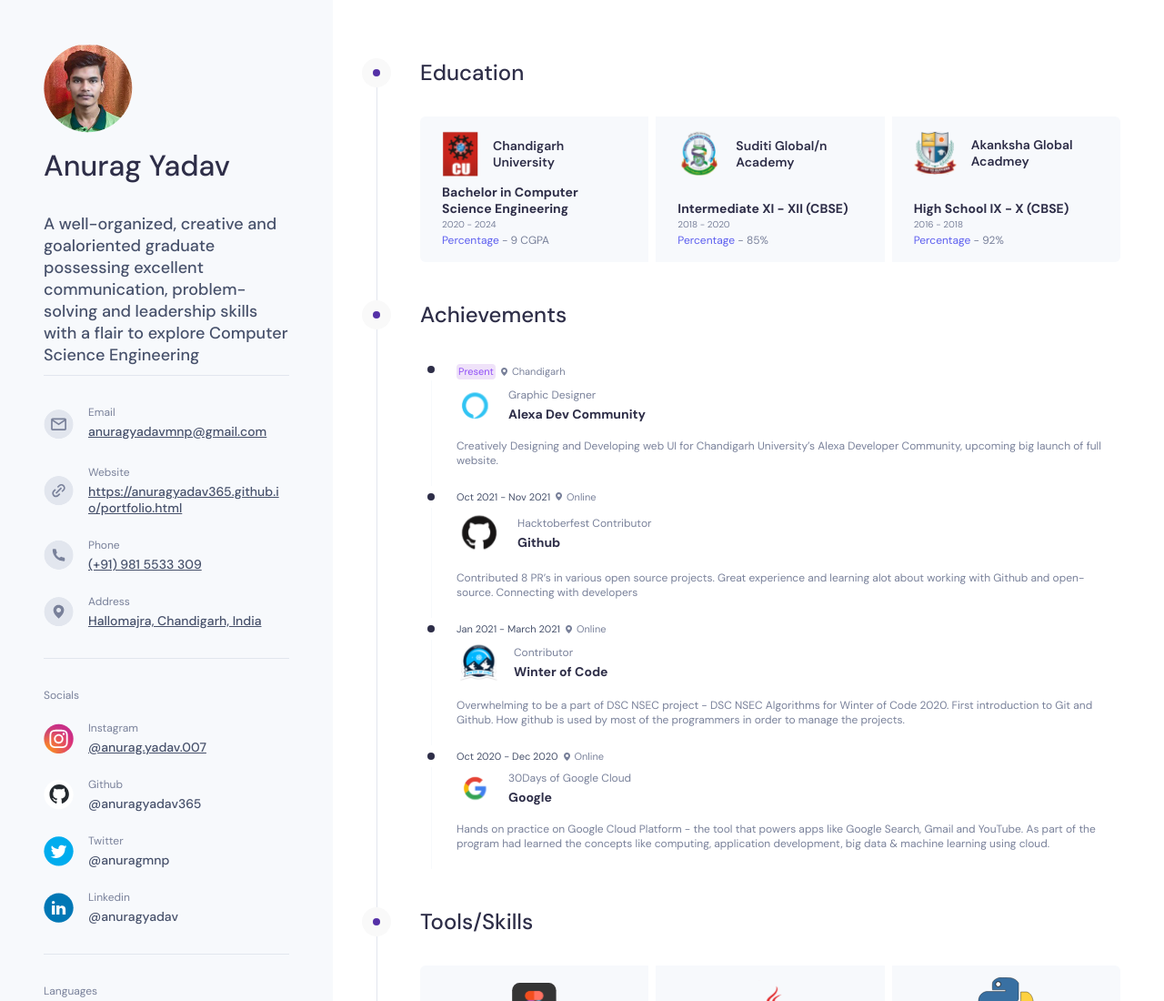
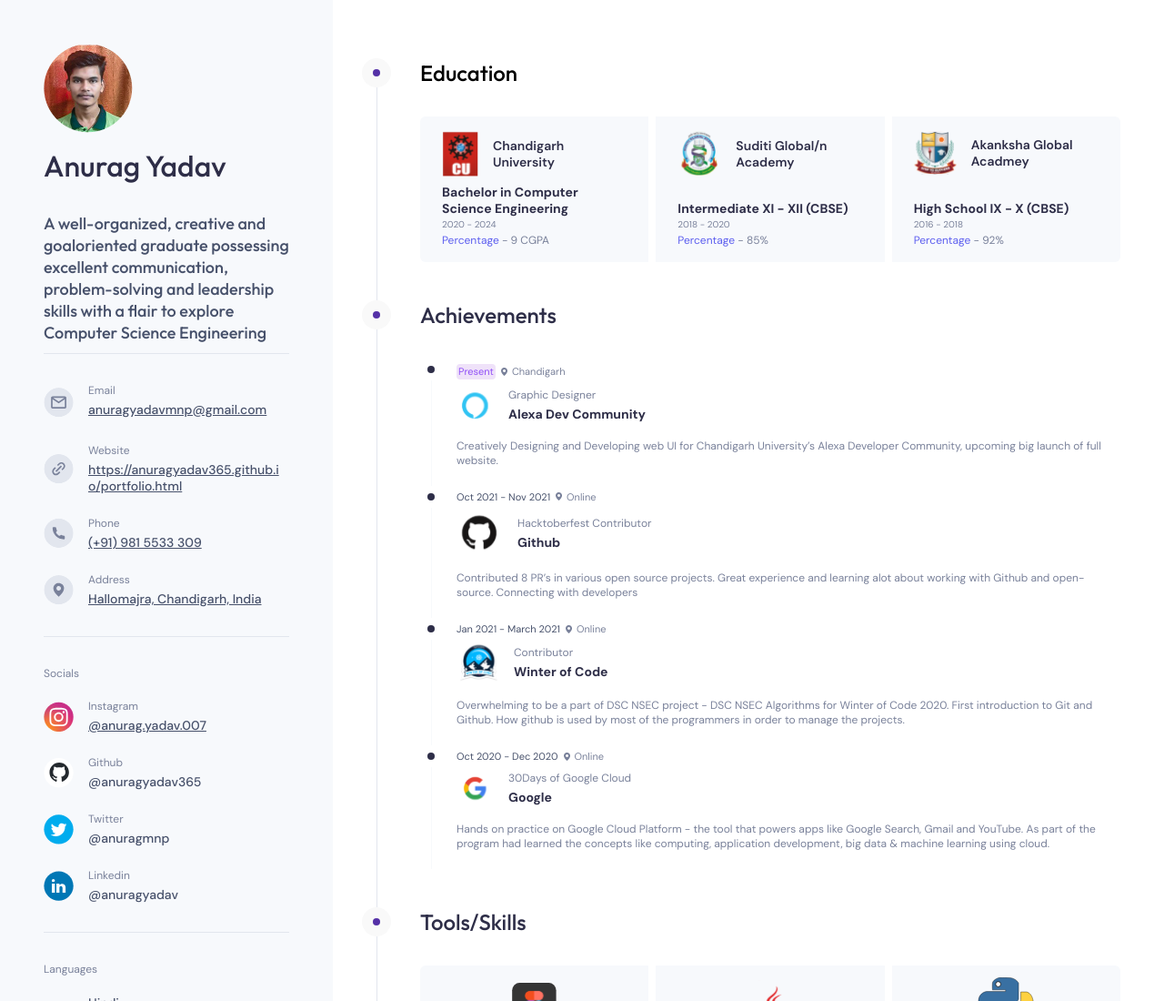
Before and after one commit to Vladislav-Chistyakov/About-Me, a Vue app: page / in a window 1280 px wide. Shown: the top 1100 px of the page at 91% size. Built offline with nearby package versions, Linux system fonts and the light colour scheme.

Commit message:
подключил шрифт Outfit

```diff
--- a/index.html
+++ b/index.html
@@ -7,6 +7,7 @@
     <link href="./src/normalize.css" rel="stylesheet">
     <link rel="preconnect" href="https://fonts.googleapis.com">
     <link rel="preconnect" href="https://fonts.gstatic.com" crossorigin>
+    <link href="https://fonts.googleapis.com/css2?family=Outfit:wght@100..900&display=swap" rel="stylesheet">
     <link href="https://fonts.googleapis.com/css2?family=DM+Sans:ital,opsz,wght@0,9..40,100..1000;1,9..40,100..1000&display=swap" rel="stylesheet">
     <title>About Me</title>
   </head>
--- a/src/assets/default.module.css
+++ b/src/assets/default.module.css
@@ -16,17 +16,4 @@
     --grey-two: #78819a;
     --grey-three: #47516b;
     --grey-four: #2e2e48;
-
-    --heading-font-weight: 500;
-    --heading-font-size: 24px;
-    --heading-line-height: 32px;
-    --heading-margin-bottom: 22px;
-
-
-    @media screen and (min-width: 1024px) {
-        --heading-font-weight: 500;
-        --heading-font-size: 24px;
-        --heading-line-height: 32px;
-        --heading-margin-bottom: 32px;
-    }
 }
--- a/src/components/Main/Achievements/index.vue
+++ b/src/components/Main/Achievements/index.vue
@@ -137,12 +137,13 @@ export default {
 
 <style scoped>
 
-.achievements__title {
-  font-weight: var(--heading-font-weight);
-  font-size: var(--heading-font-size);
-  line-height: var(--heading-line-height);
-  color: var(--heading-color);
-  margin-bottom: var(--heading-margin-bottom);
+.heading {
+  font-family: "Outfit";
+  font-weight: 500;
+  font-size: 24px;
+  line-height: 32px;
+  color: #2e2e48;
+  margin-bottom: 22px;
 }
 
 .achievements__item {
@@ -260,6 +261,13 @@ export default {
 }
 
 @media screen and (min-width: 1024px){
+  .heading {
+    font-weight: 500;
+    font-size: 24px;
+    line-height: 32px;
+    margin-bottom: 32px;
+  }
+
   .achievements__item {
     display: flex;
     flex-direction: row;
--- a/src/components/Main/CertificatesAndAwards/index.vue
+++ b/src/components/Main/CertificatesAndAwards/index.vue
@@ -48,7 +48,7 @@ export default {
 
 <template>
   <div class="certificates-and-awards">
-    <h2 class="certificates-and-awards__title">Certificates & Awards</h2>
+    <h2 class="certificates-and-awards__title heading">Certificates & Awards</h2>
     <ul class="certificates-and-awards__list">
       <li v-for="(item, index) in certificatesAndAwards" :key="index" class="certificates-and-awards__item">
         <div class="certificates-and-awards__block">
@@ -66,12 +66,13 @@ export default {
 
 <style scoped>
 
-.certificates-and-awards__title {
-  font-weight: var(--heading-font-weight);
-  font-size: var(--heading-font-size);
-  line-height: var(--heading-line-height);
-  color: var(--heading-color);
-  margin-bottom: var(--heading-margin-bottom);
+.heading {
+  font-family: "Outfit";
+  font-weight: 500;
+  font-size: 24px;
+  line-height: 32px;
+  color: #2e2e48;
+  margin-bottom: 22px;
 }
 
 .certificates-and-awards__list {
@@ -134,6 +135,13 @@ export default {
 }
 
 @media screen and (min-width: 1024px){
+  .heading {
+    font-weight: 500;
+    font-size: 24px;
+    line-height: 32px;
+    margin-bottom: 32px;
+  }
+
   .certificates-and-awards__list {
     padding: 0 24px;
   }
--- a/src/components/Main/Education/index.vue
+++ b/src/components/Main/Education/index.vue
@@ -59,7 +59,7 @@ const educationArray = [
 
 <template>
   <div class="education">
-    <h2 class="education__title">Education</h2>
+    <h2 class="education__title heading">Education</h2>
     <ul class="education__list">
       <li v-for="(item, index) in educationArray" :key="index" class="education__item">
         <div class="education__company">
@@ -77,6 +77,15 @@ const educationArray = [
 </template>
 
 <style scoped>
+
+.heading {
+  font-family: "Outfit";
+  font-weight: 500;
+  font-size: 24px;
+  line-height: 32px;
+  color: #2e2e48;
+  margin-bottom: 22px;
+}
 
 .education__item {
   display: flex;
@@ -152,6 +161,13 @@ const educationArray = [
 }
 
 @media screen and (min-width: 1024px){
+  .heading {
+    font-weight: 500;
+    font-size: 24px;
+    line-height: 32px;
+    margin-bottom: 32px;
+  }
+
   .education__list {
     grid-template-columns: 1fr 1fr 1fr;
   }
--- a/src/components/Main/LatestProjects/index.vue
+++ b/src/components/Main/LatestProjects/index.vue
@@ -66,7 +66,7 @@ export default {
 
 <template>
   <div class="latest-projects">
-    <h2 class="latest-projects__title">Latest projects</h2>
+    <h2 class="latest-projects__title heading">Latest projects</h2>
     <ul class="latest-projects__list">
       <li v-for="(item, index) in latestProjectsArray" :key="index" class="latest-projects__item">
         <div class="latest-projects__block-info">
@@ -86,12 +86,14 @@ export default {
 </template>
 
 <style scoped>
-.latest-projects__title {
-  font-weight: var(--heading-font-weight);
-  font-size: var(--heading-font-size);
-  line-height: var(--heading-line-height);
-  color: var(--heading-color);
-  margin-bottom: var(--heading-margin-bottom);
+
+.heading {
+  font-family: "Outfit";
+  font-weight: 500;
+  font-size: 24px;
+  line-height: 32px;
+  color: #2e2e48;
+  margin-bottom: 22px;
 }
 
 .latest-projects__list {
@@ -158,6 +160,12 @@ export default {
 }
 
 @media screen and (min-width: 1024px){
+  .heading {
+    font-weight: 500;
+    font-size: 24px;
+    line-height: 32px;
+    margin-bottom: 32px;
+  }
 
   .latest-projects__list {
     grid-template-columns: 1fr 1fr;
--- a/src/components/Main/ToolsAndSkills/index.vue
+++ b/src/components/Main/ToolsAndSkills/index.vue
@@ -115,7 +115,7 @@ export default {
 
 <template>
   <div class="tools-and-skills">
-    <h2 class="tools-and-skills__title">Tools/Skills</h2>
+    <h2 class="tools-and-skills__title heading">Tools/Skills</h2>
     <ul class="tools-and-skills__list">
       <li class="tools-and-skills__item" v-for="(item, index) in toolsAndSkillsArray" :key="index">
         <div v-html="item.icon" class="tools-and-skills__icon" />
@@ -129,12 +129,14 @@ export default {
 </template>
 
 <style scoped>
-.tools-and-skills__title {
-  font-weight: var(--heading-font-weight);
-  font-size: var(--heading-font-size);
-  line-height: var(--heading-line-height);
-  color: var(--heading-color);
-  margin-bottom: var(--heading-margin-bottom);
+
+.heading {
+  font-family: "Outfit";
+  font-weight: 500;
+  font-size: 24px;
+  line-height: 32px;
+  color: #2e2e48;
+  margin-bottom: 22px;
 }
 
 .tools-and-skills__list {
@@ -197,6 +199,13 @@ export default {
   }
 }
 @media screen and (min-width: 1024px){
+  .heading {
+    font-weight: 500;
+    font-size: 24px;
+    line-height: 32px;
+    margin-bottom: 32px;
+  }
+
   .tools-and-skills__list {
     display: flex;
     flex-wrap: wrap;
--- a/src/components/Main/index.vue
+++ b/src/components/Main/index.vue
@@ -4,7 +4,6 @@ import Achievements from './Achievements/index.vue'
 import ToolsAndSkills from './ToolsAndSkills/index.vue'
 import LatestProjects from './LatestProjects/index.vue'
 import CertificatesAndAwards from './CertificatesAndAwards/index.vue'
-import classes from '../../assets/default.module.css'
 
 export default {
   name: "index",
@@ -14,16 +13,6 @@ export default {
     ToolsAndSkills,
     LatestProjects,
     CertificatesAndAwards
-  },
-  data () {
-    return {
-      text: '11111'
-    }
-  },
-  computed: {
-    test () {
-      return 'test 111123123123123' + this.text
-    }
   }
 }
 </script>
@@ -91,6 +80,7 @@ export default {
 </template>
 
 <style scoped>
+
 .main-block {
   padding: 0 16px 0 16px;
 }
--- a/src/components/Profile/index.vue
+++ b/src/components/Profile/index.vue
@@ -350,6 +350,7 @@ export default {
         }
 
         .profile-info__heading {
+          font-family: "Outfit";
           line-height: 40px;
           font-size: 32px;
           font-weight: 500;
@@ -361,6 +362,7 @@ export default {
         padding: 0 38px;
         margin-bottom: 24px;
         .description__span {
+          font-family: "Outfit";
           text-align: center;
           display: block;
           line-height: 24px;
--- a/src/style.css
+++ b/src/style.css
@@ -1,4 +1,4 @@
 * {
-    font-family: "DM Sans", sans-serif;
+    font-family: "DM Sans", "Outfit", sans-serif;
     font-style: normal;
 }
```
